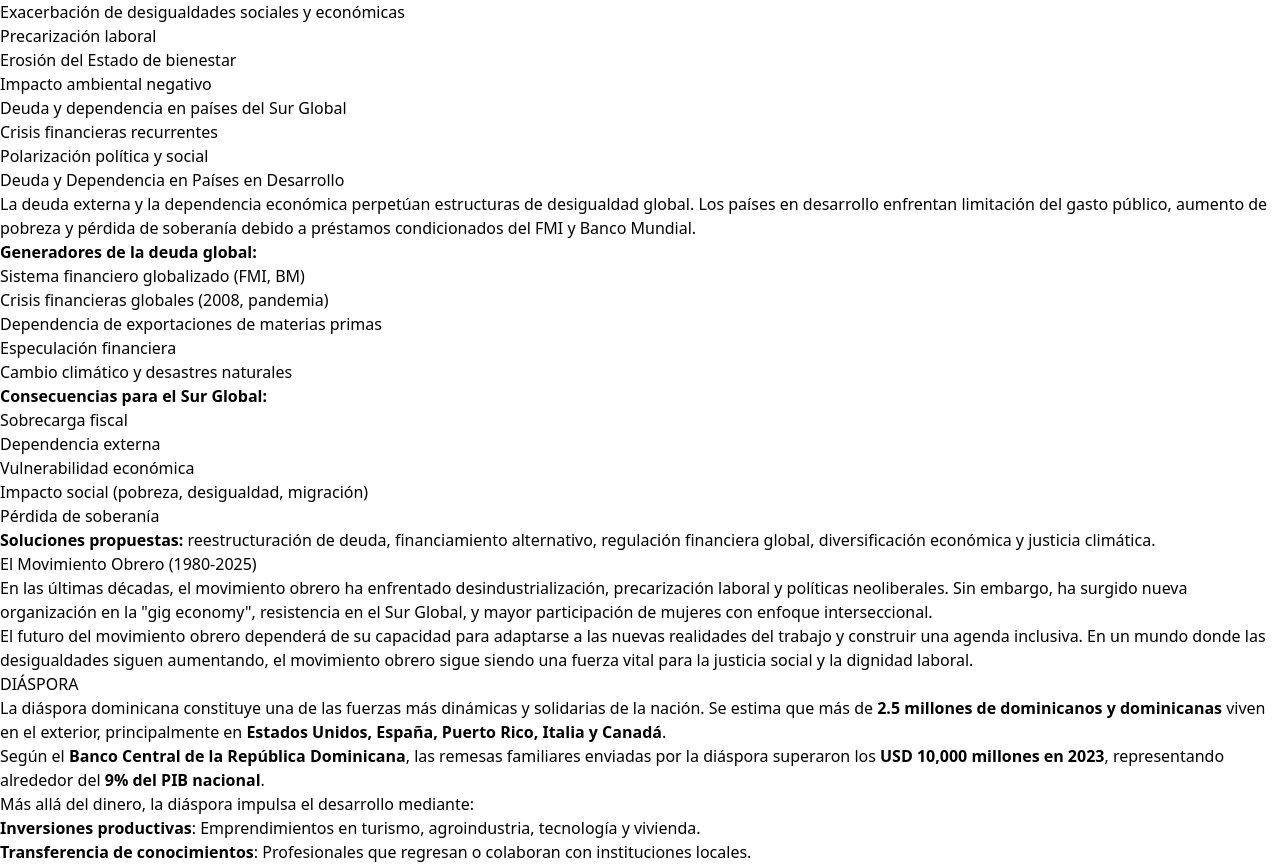
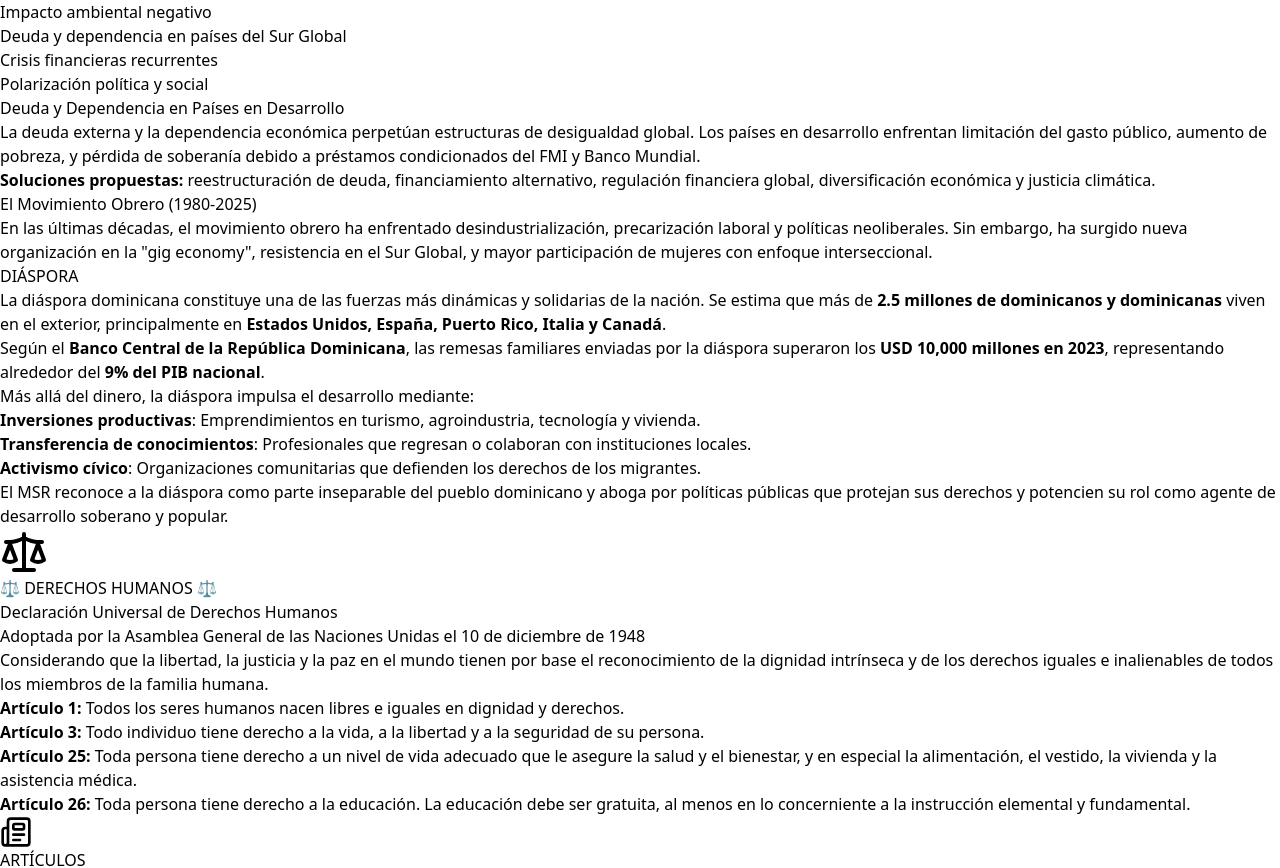
Before and after one commit to Ortiz102158/republica-esperanza-interactiva, a React (Create React App) app: page / in a window 1280 px wide. Shown: the part 4242-5110 px from the top of the page. Built offline with nearby package versions, Linux system fonts and the light colour scheme.

Commit message:
feat: lanzamiento inicial de republica-esperanza-interactiva-nueva

```diff
--- a/src/App.js
+++ b/src/App.js
@@ -478,7 +478,7 @@ La verdadera democracia no se impone con decretos imperiales, sino que florece d
             <div>
               <h4 className="font-bold text-lg mb-2">Neoliberalismo: Causas y Consecuencias para la Humanidad</h4>
               <p>
-                El neoliberalismo es una corriente económica, política y social que surgió en el siglo XX como una reacción al socialismo y en particular contra el movimiento obrero por ser la base de sustentacion del mismo, la atomizacion de la clase obrera permitio una lucha potencializada contra los paises socialistas a vez que impedia el surgimientos de nuevos Estados obrero, socialistas y democracias populares , la tesis de lucha contra intervencionismo estatal y a las políticas keynesianas como despojos de las conquistas de movimiento que predominaron tras la Segunda Guerra Mundial. Se caracteriza por la defensa del libre mercado, la privatización de los servicios públicos, la reducción del papel del Estado en la economía y la promoción de la globalización. A continuación, se analizan sus causas, consecuencias y su impacto en la humanidad.
+                El neoliberalismo es una corriente económica, política y social que surgió en el siglo XX como una reacción al socialismo y en particular contra el movimiento obrero. Se caracteriza por la defensa del libre mercado, la privatización de los servicios públicos, la reducción del papel del Estado en la economía y la promoción de la globalización.
               </p>
               <p className="mt-2 font-bold">Causas del Neoliberalismo:</p>
               <ul className="list-disc list-inside ml-4 mt-1 space-y-1">
@@ -504,24 +504,8 @@ La verdadera democracia no se impone con decretos imperiales, sino que florece d
             <div>
               <h4 className="font-bold text-lg mb-2">Deuda y Dependencia en Países en Desarrollo</h4>
               <p>
-                La deuda externa y la dependencia económica perpetúan estructuras de desigualdad global. Los países en desarrollo enfrentan limitación del gasto público, aumento de pobreza y pérdida de soberanía debido a préstamos condicionados del FMI y Banco Mundial.
+                La deuda externa y la dependencia económica perpetúan estructuras de desigualdad global. Los países en desarrollo enfrentan limitación del gasto público, aumento de pobreza, y pérdida de soberanía debido a préstamos condicionados del FMI y Banco Mundial.
               </p>
-              <p className="mt-2"><strong>Generadores de la deuda global:</strong></p>
-              <ul className="list-disc list-inside ml-4 mt-1 space-y-1">
-                <li>Sistema financiero globalizado (FMI, BM)</li>
-                <li>Crisis financieras globales (2008, pandemia)</li>
-                <li>Dependencia de exportaciones de materias primas</li>
-                <li>Especulación financiera</li>
-                <li>Cambio climático y desastres naturales</li>
-              </ul>
-              <p className="mt-2"><strong>Consecuencias para el Sur Global:</strong></p>
-              <ul className="list-disc list-inside ml-4 mt-1 space-y-1">
-                <li>Sobrecarga fiscal</li>
-                <li>Dependencia externa</li>
-                <li>Vulnerabilidad económica</li>
-                <li>Impacto social (pobreza, desigualdad, migración)</li>
-                <li>Pérdida de soberanía</li>
-              </ul>
               <p className="mt-2"><strong>Soluciones propuestas:</strong> reestructuración de deuda, financiamiento alternativo, regulación financiera global, diversificación económica y justicia climática.</p>
             </div>
 
@@ -529,9 +513,6 @@ La verdadera democracia no se impone con decretos imperiales, sino que florece d
               <h4 className="font-bold text-lg mb-2">El Movimiento Obrero (1980-2025)</h4>
               <p>
                 En las últimas décadas, el movimiento obrero ha enfrentado desindustrialización, precarización laboral y políticas neoliberales. Sin embargo, ha surgido nueva organización en la "gig economy", resistencia en el Sur Global, y mayor participación de mujeres con enfoque interseccional.
-              </p>
-              <p className="mt-2">
-                El futuro del movimiento obrero dependerá de su capacidad para adaptarse a las nuevas realidades del trabajo y construir una agenda inclusiva. En un mundo donde las desigualdades siguen aumentando, el movimiento obrero sigue siendo una fuerza vital para la justicia social y la dignidad laboral.
               </p>
             </div>
           </div>
```
